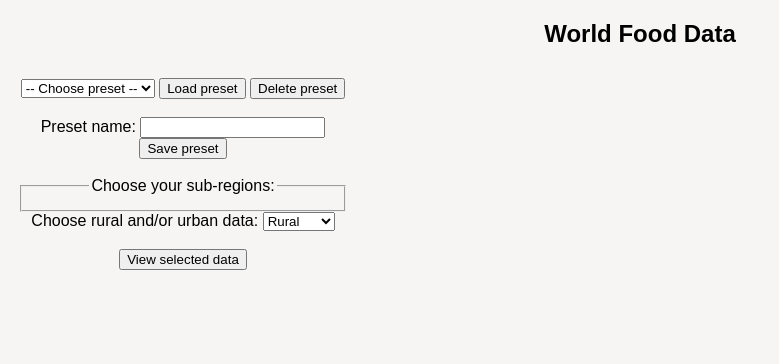
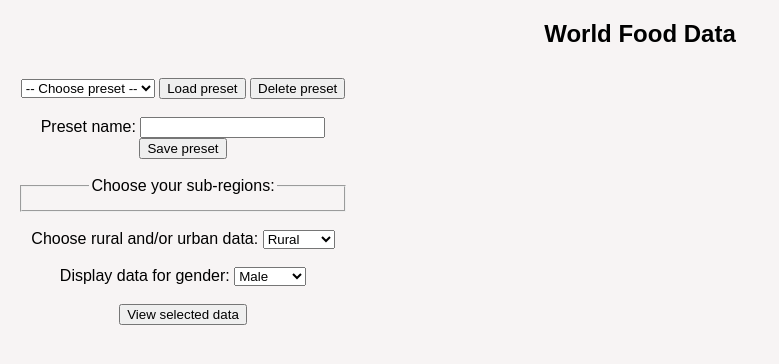
Before and after one commit to vicjuhl/world-food, a Flask app: template app/templates/index.html in a window 1280 px wide. Shown: the top 364 px of the page, without its empty margins (0-779 px from the left). Run offline with Flask 3, Linux system fonts and the light colour scheme; the template is opened without the code that fills it, so the values that code supplies are empty.

Commit message:
front-end filter: gender view

```diff
--- a/app/templates/index.html
+++ b/app/templates/index.html
@@ -41,12 +41,21 @@
                         </div>
                     {% endfor %}
                 </fieldset>
+                <br>
 
                 <label for="rural_urban">Choose rural and/or urban data:</label>
                 <select name="rural_urban" id="rural_urban">
                     <option value="rural" {{ "selected" if rural_urban_state == "rural" else "" }}>Rural</option>
                     <option value="urban" {{ "selected" if rural_urban_state == "urban" else "" }}>Urban</option>
                     <option value="average" {{ "selected" if rural_urban_state == "average" else "" }}>Average</option>
+                </select>
+                <br><br
+
+                <label for="male_female">Display data for gender:</label>
+                <select name="male_female" id="male_female">
+                    <option value="male" {{ "selected" if male_female_state == "male" else "" }}>Male</option>
+                    <option value="female" {{ "selected" if male_female_state == "female" else "" }}>Female</option>
+                    <option value="average" {{ "selected" if male_female_state == "average" else "" }}>Average</option>
                 </select>
                 <br><br>
 
```
Also changed, not shown: app/models.py (+9 -5 lines), app/routes.py (+5 -2 lines).
